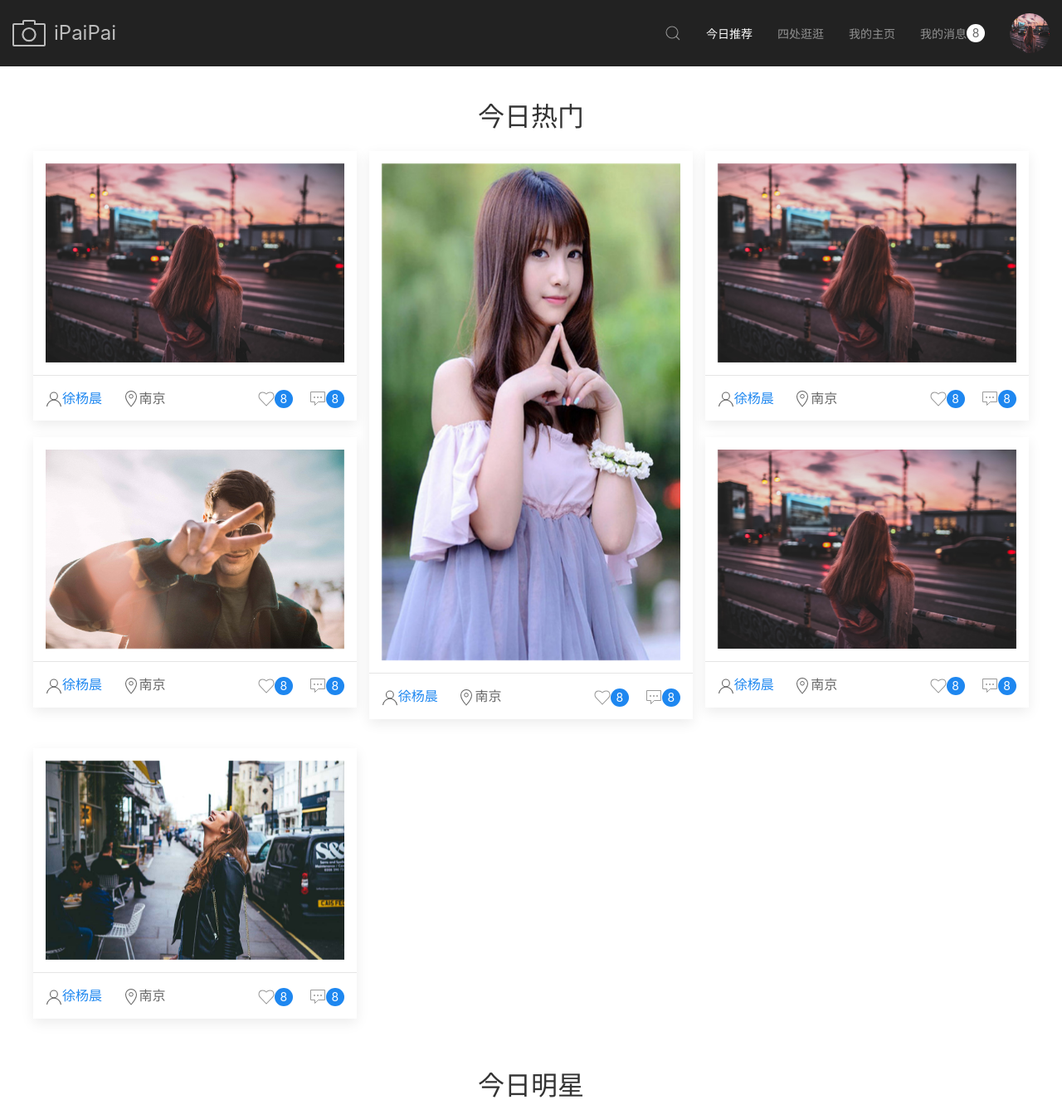
After one commit to ProgramSalamander/WebBigWork, a PHP site: page /html/home.html in a window 1280 px wide. The commit adds this page. Shown: the whole page at 83% size. Run offline with PHP 8.4, Linux system fonts and the light colour scheme.

Commit message:
Fact: indexPage, todayPage

```diff
--- a/css/ground.css
+++ b/css/ground.css
@@ -1,70 +1,16 @@
-* {
-    margin: 0;
-    padding: 0;
+#headPic {
+    width: 6vh;
+    height: 6vh;
+}
+.uk-navbar-dropdown{
+    padding: 15px;
+}
+.uk-search-input{
+    font-size: .875rem!important;
+    background: rgba(255, 255, 255, 0.3) !important;
+    padding-left: 10px;
 }
 
-body {
-    background: url("../imgs/background-dark.jpg");
-    min-height: 100vh;
-    background-size: cover;
-    overflow: hidden;
+.uk-card-footer{
+    padding: 15px;
 }
-
-#leftNavigator {
-    width: 25%;
-    height: 100%;
-    left: 0;
-    position: absolute;
-    background: linear-gradient(to bottom, rgba(158, 147, 189, 0.9) 0%, rgba(255, 255, 255, 0.47) 30%);
-}
-
-#personalInfoDiv {
-    padding-top: 30px;
-    color: white;
-    text-align: center;
-}
-#infoList{
-    width: 100%;
-    list-style: none;
-    display: inline-block;
-    vertical-align: middle;
-}
-#infoList li{
-    text-align: center;
-}
-
-#headPic {
-    width: 140px;
-    height: 140px;
-    border-radius: 70px;
-    margin-bottom: 30px;
-    display: inline-block;
-    /*position: relative;*/
-}
-
-#entryList{
-    width: 100%;
-    margin-top: 50px;
-}
-#entryList li{
-    font-size: large;
-    padding-top: 20px;
-    padding-bottom: 20px;
-    padding-right: 10px;
-    cursor: pointer;
-}
-#entryList li img{
-    width: 22px;
-    vertical-align: middle;
-    margin-right: 30px;
-}
-
-#entryList .active{
-    background: rgba(146, 128, 189, 0.7);
-    border-left: 5px solid #7753bd;
-    border-right: 5px solid transparent;
-}
-#entryList .active img{
-    transform: rotate(360deg);
-    transition: 0.5s;
-}
--- /dev/null
+++ b/html/home.html
@@ -0,0 +1,157 @@
+<!DOCTYPE html>
+<html lang="en">
+    <head>
+        <meta charset="UTF-8">
+        <title>iPaiPai - 今日推荐</title>
+        <link rel="stylesheet" href="../css/uikit.min.css"/>
+        <link rel="stylesheet" href="../css/ground.css"/>
+
+        <script src="../js/jquery-3.2.1.min.js"></script>
+        <script src="../js/uikit.min.js"></script>
+        <script src="../js/uikit-icons.min.js"></script>
+        <script src="../js/cookie.js"></script>
+        <script src="../js/url.js"></script>
+    </head>
+    <body>
+        <header>
+            <nav class="uk-background-secondary uk-light" uk-navbar>
+                <div class="uk-navbar-left">
+                    <a class="uk-navbar-item uk-logo" href="../index.html"><span class="uk-margin-small-right uk-icon"
+                                                                             uk-icon="icon: camera; ratio: 2"></span>iPaiPai</a>
+                </div>
+                <div class="uk-navbar-right">
+                    <div>
+                        <a class="uk-navbar-toggle" uk-search-icon href="#"></a>
+                        <div class="uk-drop" uk-drop="mode: click; pos: left-center; offset: 0">
+                            <form class="uk-search uk-search-navbar uk-width-1-1">
+                                <input class="uk-search-input" type="search" placeholder="搜索用户/地区..." autofocus>
+                            </form>
+                        </div>
+                    </div>
+                    <ul class="uk-navbar-nav">
+                        <li class="uk-active"><a href="">今日推荐</a></li>
+                        <li><a href="">四处逛逛</a></li>
+                        <li><a href="">我的主页</a></li>
+                        <li><a href="">我的消息<span class="uk-badge">8</span></a></li>
+                        <li>
+                            <a href=""><img class="uk-border-circle" id="headPic" src="../imgs/index/bg1.jpg"/></a>
+                            <div class="uk-width-small uk-navbar-dropdown">
+                                <ul class="uk-nav uk-navbar-dropdown-nav">
+                                    <li><a href=""><span class="uk-icon" uk-icon="icon:sign-out"></span>登出</a></li>
+                                </ul>
+                            </div>
+                        </li>
+                    </ul>
+                </div>
+            </nav>
+        </header>
+        <main>
+            <section id="todayHot" class="uk-position-relative uk-padding uk-clearfix">
+                <h2 class="uk-position-relative uk-position-top-center">今日热门</h2>
+                <div class="uk-grid-small uk-child-width-1-3" uk-grid>
+                    <div id="column1" class="uk-float-left">
+                        <div class="uk-card uk-card-hover uk-card-default uk-margin-bottom">
+                            <div class="uk-card-body uk-padding-small uk-inline-clip uk-transition-toggle" uk-lightbox>
+                                <a href="../imgs/index/bg1.jpg"><img class="uk-transition-scale-up uk-transition-opaque" src="../imgs/index/bg1.jpg"></a>
+                            </div>
+                            <div class="uk-card-footer uk-clearfix">
+                                <span class="uk-icon" uk-icon="icon: user"></span><a>徐杨晨</a>
+                                <span class="uk-icon uk-margin-left" uk-icon="icon: location"></span>南京
+                                <div class="uk-float-right">
+                                    <a href="" class="uk-icon-link" uk-icon="icon:heart" title="喜欢" uk-tooltip></a><span class="uk-badge">8</span><a
+                                        href="" class="uk-margin-left uk-icon-link" uk-icon="icon:commenting" title="评论" uk-tooltip></a><span
+                                        class="uk-badge">8</span>
+                                </div>
+                            </div>
+                        </div>
+
+                        <div class="uk-card uk-card-hover uk-card-default uk-margin-bottom">
+                            <div class="uk-card-body uk-padding-small uk-inline-clip uk-transition-toggle" uk-lightbox>
+                                <a href="../imgs/index/bg1.jpg"><img class="uk-transition-scale-up uk-transition-opaque" src="../imgs/index/bg2.jpg"></a>
+                            </div>
+                            <div class="uk-card-footer uk-clearfix">
+                                <span class="uk-icon" uk-icon="icon: user"></span><a>徐杨晨</a>
+                                <span class="uk-icon uk-margin-left" uk-icon="icon: location"></span>南京
+                                <div class="uk-float-right">
+                                    <a href="" class="uk-icon-link" uk-icon="icon:heart" title="喜欢" uk-tooltip></a><span class="uk-badge">8</span><a
+                                        href="" class="uk-margin-left uk-icon-link" uk-icon="icon:commenting" title="评论" uk-tooltip></a><span
+                                        class="uk-badge">8</span>
+                                </div>
+                            </div>
+                        </div>
+                    </div>
+
+                    <div id="column2" class="uk-float-left">
+                        <div class="uk-card uk-card-hover uk-card-default uk-margin-bottom">
+                            <div class="uk-card-body uk-padding-small uk-inline-clip uk-transition-toggle" uk-lightbox>
+                                <a href="../imgs/index/bg1.jpg"><img
+                                        class="uk-responsive-width uk-responsive-height uk-transition-scale-up uk-transition-opaque"
+                                        src="../imgs/girl1.jpg"></a>
+                            </div>
+                            <div class="uk-card-footer uk-clearfix">
+                                <span class="uk-icon" uk-icon="icon: user"></span><a>徐杨晨</a>
+                                <span class="uk-icon uk-margin-left" uk-icon="icon: location"></span>南京
+                                <div class="uk-float-right">
+                                    <a href="" class="uk-icon-link" uk-icon="icon:heart" title="喜欢" uk-tooltip></a><span class="uk-badge">8</span><a
+                                        href="" class="uk-margin-left uk-icon-link" uk-icon="icon:commenting" title="评论" uk-tooltip></a><span
+                                        class="uk-badge">8</span>
+                                </div>
+                            </div>
+                        </div>
+                    </div>
+                    <div id="column3" class="uk-float-left">
+                        <div class="uk-card uk-card-hover uk-card-default uk-margin-bottom">
+                            <div class="uk-card-body uk-padding-small uk-inline-clip uk-transition-toggle" uk-lightbox>
+                                <a href="../imgs/index/bg1.jpg"><img class="uk-transition-scale-up uk-transition-opaque" src="../imgs/index/bg1.jpg"></a>
+                            </div>
+                            <div class="uk-card-footer uk-clearfix">
+                                <span class="uk-icon" uk-icon="icon: user"></span><a>徐杨晨</a>
+                                <span class="uk-icon uk-margin-left" uk-icon="icon: location"></span>南京
+                                <div class="uk-float-right">
+                                    <a href="" class="uk-icon-link" uk-icon="icon:heart" title="喜欢" uk-tooltip></a><span class="uk-badge">8</span><a
+                                        href="" class="uk-margin-left uk-icon-link" uk-icon="icon:commenting" title="评论" uk-tooltip></a><span
+                                        class="uk-badge">8</span>
+                                </div>
+                            </div>
+                        </div>
+
+                        <div class="uk-card uk-card-hover uk-card-default uk-margin-bottom">
+                            <div class="uk-card-body uk-padding-small uk-inline-clip uk-transition-toggle" uk-lightbox>
+                                <a href="../imgs/index/bg1.jpg"><img class="uk-transition-scale-up uk-transition-opaque" src="../imgs/index/bg1.jpg"></a>
+                            </div>
+                            <div class="uk-card-footer uk-clearfix">
+                                <span class="uk-icon" uk-icon="icon: user"></span><a>徐杨晨</a>
+                                <span class="uk-icon uk-margin-left" uk-icon="icon: location"></span>南京
+                                <div class="uk-float-right">
+                                    <a href="" class="uk-icon-link" uk-icon="icon:heart" title="喜欢" uk-tooltip></a><span class="uk-badge">8</span><a
+                                        href="" class="uk-margin-left uk-icon-link" uk-icon="icon:commenting" title="评论" uk-tooltip></a><span
+                                        class="uk-badge">8</span>
+                                </div>
+                            </div>
+                        </div>
+                    </div>
+                    <div id="column4" class="uk-float-left">
+                        <div class="uk-card uk-card-hover uk-card-default uk-margin-bottom">
+                            <div class="uk-card-body uk-padding-small uk-inline-clip uk-transition-toggle" uk-lightbox>
+                                <a href="../imgs/index/bg1.jpg"><img class="uk-transition-scale-up uk-transition-opaque" src="../imgs/index/bg3.jpg"></a>
+                            </div>
+                            <div class="uk-card-footer uk-clearfix">
+                                <span class="uk-icon" uk-icon="icon: user"></span><a>徐杨晨</a>
+                                <span class="uk-icon uk-margin-left" uk-icon="icon: location"></span>南京
+                                <div class="uk-float-right">
+                                    <a href="" class="uk-icon-link" uk-icon="icon:heart" title="喜欢" uk-tooltip></a><span class="uk-badge">8</span><a
+                                        href="" class="uk-margin-left uk-icon-link" uk-icon="icon:commenting" title="评论" uk-tooltip></a><span
+                                        class="uk-badge">8</span>
+                                </div>
+                            </div>
+                        </div>
+                    </div>
+                </div>
+            </section>
+            <section id="todayStar">
+                <h2 class="uk-position-relative uk-position-top-center">今日明星</h2>
+            </section>
+        </main>
+        <footer></footer>
+    </body>
+</html>
--- /dev/null
+++ b/js/url.js
@@ -0,0 +1,7 @@
+const mainUrl = window.location.href.split('/')[0]
+    + '/' + window.location.href.split('/')[1]
+    + '/' + window.location.href.split('/')[2];
+
+function getDestUrl(dest) {
+    return mainUrl + '/' + dest;
+}
```
Also changed, not shown: css/index.css (+2 -82 lines), index.html (added, +155 -0 lines), index.php (deleted, +0 -90 lines), html/ground.html (renamed from php/ground.php), html/messages.html (renamed from php/messages.php), html/personalCenter.html (renamed from php/personalCenter.php), imgs/girl1.jpg (added).
